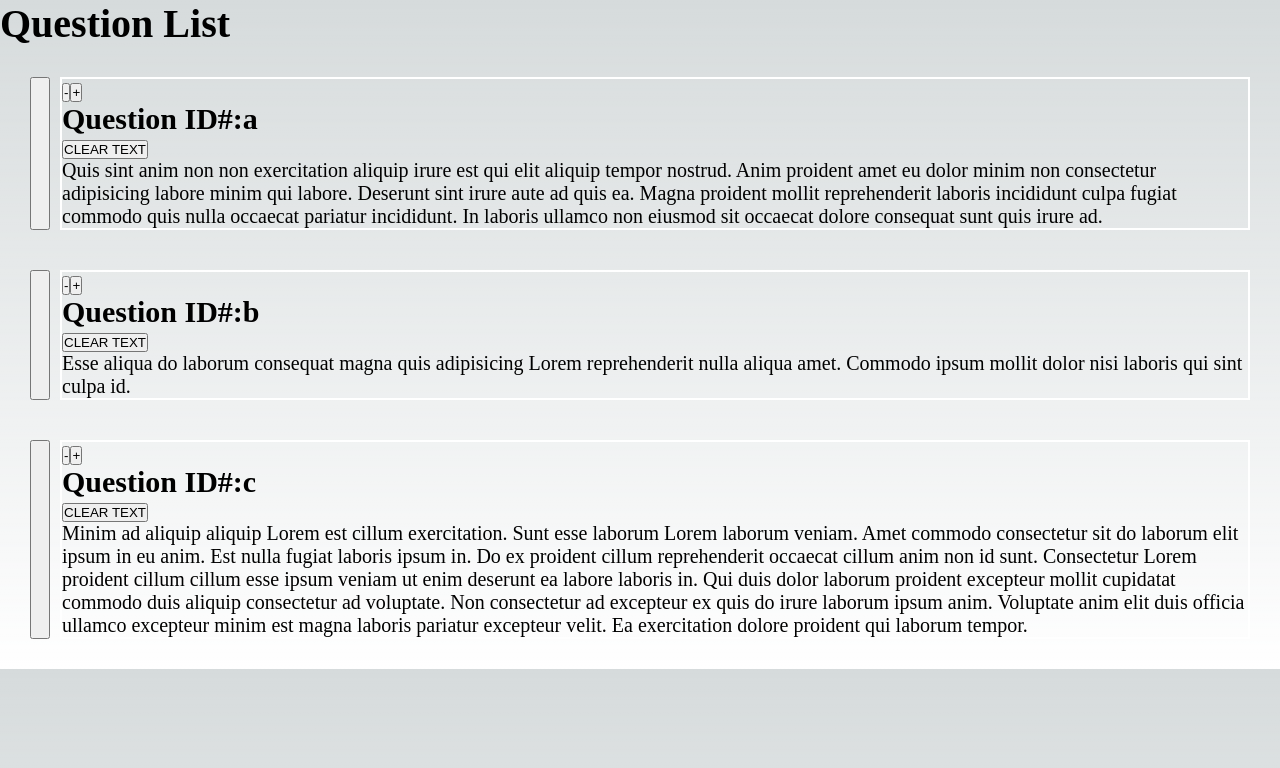
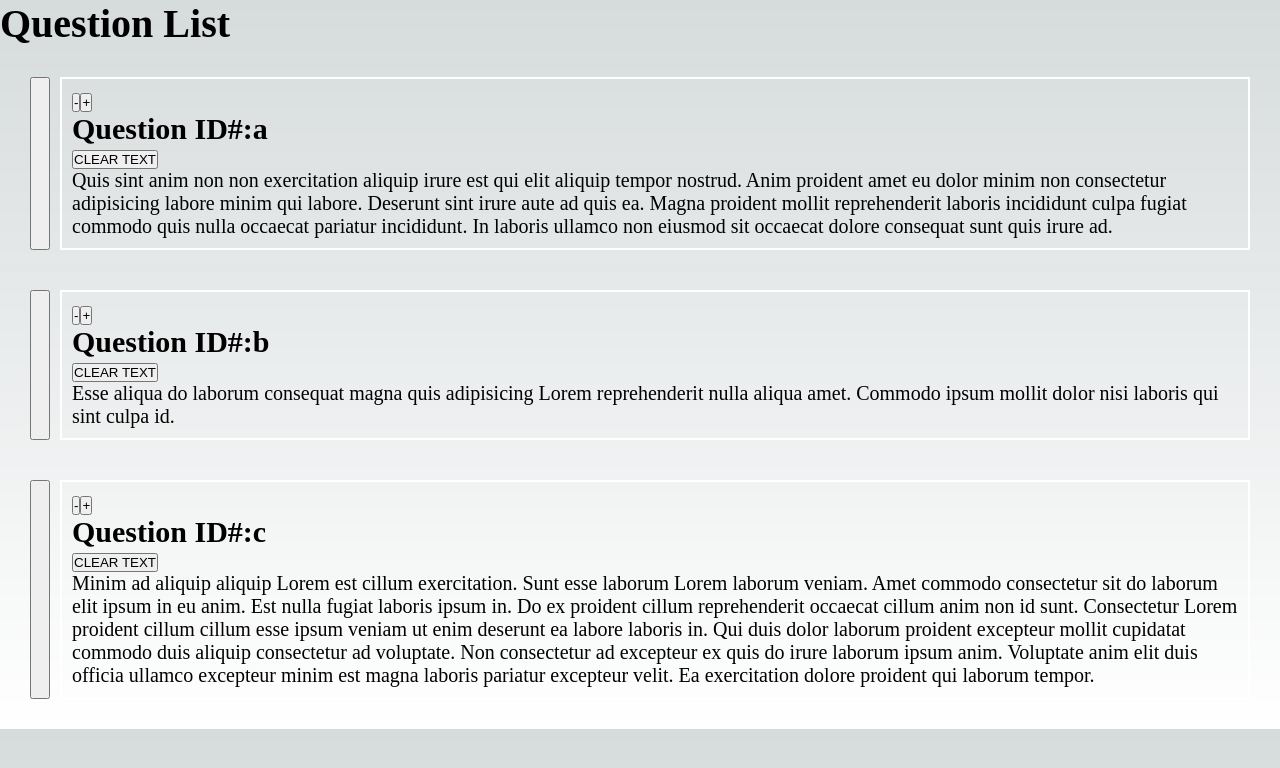
Before and after one commit to klalicki/mini-survey, a Next.js app: page /edit in a window 1280 px wide. Shown: the top 768 px of the page. Built offline with nearby package versions, Linux system fonts and the light colour scheme.

Commit message:
adds some padding to EditQuestion container

```diff
--- a/styles/globals.css
+++ b/styles/globals.css
@@ -138,3 +138,6 @@ a {
   padding: 1rem;
   gap: 1rem;
 }
+.eq-main {
+  padding: 0.5rem;
+}
```
